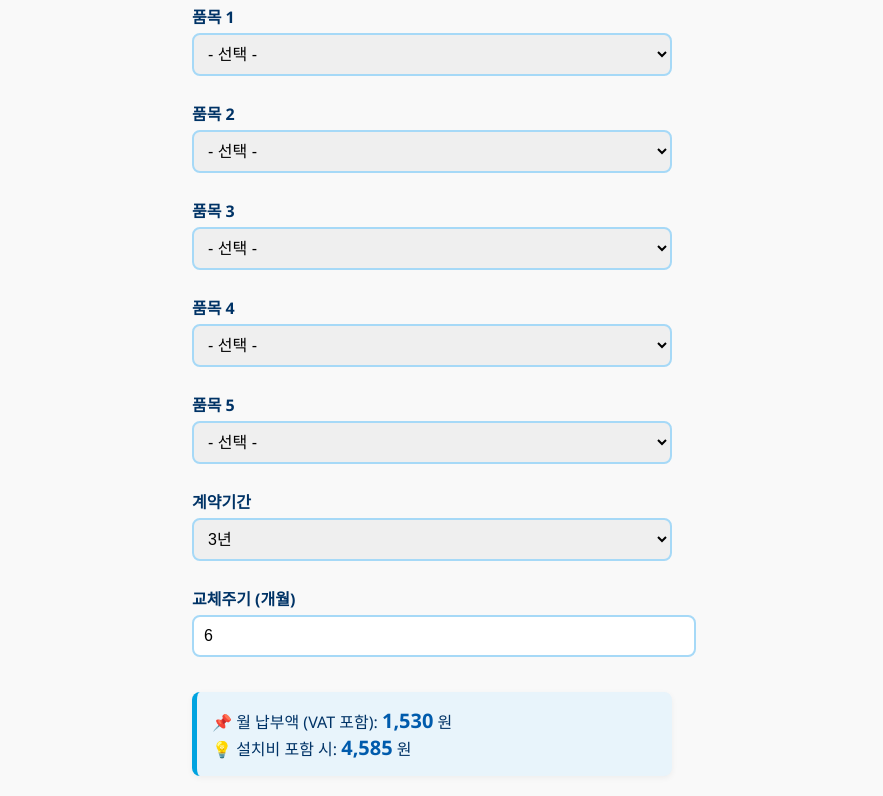
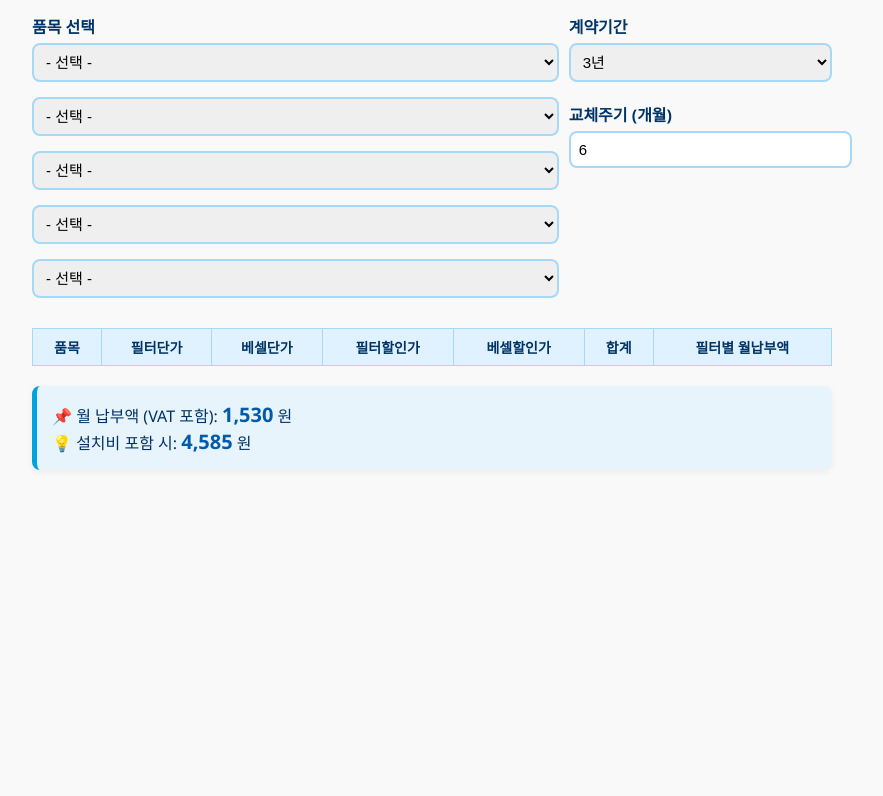
Before and after one commit to Younggae/brita-calc, a plain HTML site: page index.html in a window 1280 px wide. Shown: the part 76-872 px from the top of the page, without its empty margins (208-1091 px from the left). After the commit the page ends 800 px from the top, so only its background shows below. Drawn offline with Linux system fonts and the light colour scheme.

Commit message:
Update index.html

```diff
--- a/index.html
+++ b/index.html
@@ -10,7 +10,7 @@
       background: #f9f9f9;
       padding: 20px;
       color: #003366;
-      max-width: 480px;
+      max-width: 800px;
       margin: auto;
     }
     .header {
@@ -21,11 +21,21 @@
     }
     .header h2 {
       color: #005BAC;
-      font-size: 20px;
+      font-size: 24px;
       margin: 0;
     }
     .header img {
       height: 40px;
+    }
+    .form-row {
+      display: flex;
+      justify-content: space-between;
+      flex-wrap: wrap;
+      gap: 10px;
+    }
+    .form-group {
+      flex: 1;
+      min-width: 180px;
     }
     label {
       font-weight: 600;
@@ -34,12 +44,12 @@
     }
     input, select {
       width: 100%;
-      padding: 10px;
+      padding: 8px;
       margin-top: 5px;
-      margin-bottom: 15px;
+      margin-bottom: 10px;
       border: 2px solid #A6D9F7;
       border-radius: 8px;
-      font-size: 16px;
+      font-size: 15px;
     }
     .result {
       background: #E8F4FB;
@@ -54,6 +64,23 @@
       font-weight: bold;
       color: #005BAC;
     }
+    table {
+      width: 100%;
+      border-collapse: collapse;
+      margin-top: 20px;
+    }
+    table, th, td {
+      border: 1px solid #A6D9F7;
+    }
+    th, td {
+      padding: 8px;
+      text-align: center;
+      font-size: 14px;
+    }
+    th {
+      background-color: #E0F2FF;
+      font-weight: bold;
+    }
   </style>
 </head>
 <body>
@@ -62,41 +89,38 @@
     <img src="BRITA_Logo_3c_RGB.png" alt="BRITA Logo">
   </div>
 
-  <script>
-    const optionsHTML = `
-      <option value="">- 선택 -</option>
-      <option value="170000" data-vessel="0">C1000AC</option>
-      <option value="130000" data-vessel="0">C25</option>
-      <option value="180000" data-vessel="0">C50</option>
-      <option value="270000" data-vessel="0">C150</option>
-      <option value="400000" data-vessel="0">C300</option>
-      <option value="550000" data-vessel="0">C500</option>
-      <option value="390000" data-vessel="460000">450</option>
-      <option value="390000" data-vessel="0">450 CTG</option>
-      <option value="420000" data-vessel="780000">600</option>
-      <option value="420000" data-vessel="0">600 CTG</option>
-      <option value="550000" data-vessel="1050000">1200</option>
-      <option value="550000" data-vessel="0">1200 CTG</option>
-      <option value="80000" data-vessel="0">Head</option>
-      <option value="1200000" data-vessel="0">PURITY Quell ST 600 SET</option>
-      <option value="1600000" data-vessel="0">PURITY Quell ST 1200 SET</option>
-      <option value="420000" data-vessel="0">PURITY Quell ST 600 CTG</option>
-      <option value="550000" data-vessel="0">PURITY Quell ST 1200 CTG</option>
-      <option value="270000" data-vessel="0">PURITY Quell ST C150</option>
-      <option value="550000" data-vessel="0">PURITY Quell ST C500</option>`;
-  </script>
-
+  <div class="form-row">
+    <div class="form-group" style="flex: 2;">
+      <label>품목 선택</label>
       <div id="items-container"></div>
-
+    </div>
+    <div class="form-group">
       <label>계약기간</label>
       <select id="contract">
         <option value="12" data-discount="5">1년</option>
         <option value="24" data-discount="15">2년</option>
         <option value="36" data-discount="30" selected>3년</option>
       </select>
-
       <label>교체주기 (개월)</label>
       <input type="number" id="cycle" value="6">
+    </div>
+  </div>
+
+  <table>
+    <thead>
+      <tr>
+        <th>품목</th>
+        <th>필터단가</th>
+        <th>베셀단가</th>
+        <th>필터할인가</th>
+        <th>베셀할인가</th>
+        <th>합계</th>
+        <th>필터별 월납부액</th>
+      </tr>
+    </thead>
+    <tbody id="summary-table">
+    </tbody>
+  </table>
 
   <div class="result">
     📌 월 납부액 (VAT 포함): <span id="monthly"></span> 원<br>
@@ -104,50 +128,81 @@
   </div>
 
   <script>
+    const productList = [
+      { name: "C1000AC", price: 170000, vessel: 0 },
+      { name: "C25", price: 130000, vessel: 0 },
+      { name: "C50", price: 180000, vessel: 0 },
+      { name: "C150", price: 270000, vessel: 0 },
+      { name: "C300", price: 400000, vessel: 0 },
+      { name: "C500", price: 550000, vessel: 0 },
+      { name: "450", price: 390000, vessel: 460000 },
+      { name: "450 CTG", price: 390000, vessel: 0 },
+      { name: "600", price: 420000, vessel: 780000 },
+      { name: "600 CTG", price: 420000, vessel: 0 },
+      { name: "1200", price: 550000, vessel: 1050000 },
+      { name: "1200 CTG", price: 550000, vessel: 0 },
+      { name: "Head", price: 80000, vessel: 0 },
+    ];
+
     const contract = document.getElementById('contract');
     const cycle = document.getElementById('cycle');
     const monthly = document.getElementById('monthly');
     const withInstall = document.getElementById('withInstall');
     const itemsContainer = document.getElementById('items-container');
+    const summaryTable = document.getElementById('summary-table');
 
-    for (let i = 1; i <= 5; i++) {
-      const label = document.createElement('label');
-      label.textContent = `품목 ${i}`;
+    const selects = [];
+    for (let i = 0; i < 5; i++) {
       const select = document.createElement('select');
       select.className = 'item';
-      select.innerHTML = optionsHTML;
-      itemsContainer.appendChild(label);
+      select.innerHTML = '<option value="">- 선택 -</option>' +
+        productList.map(p => `<option value="${p.name}">${p.name}</option>`).join('');
       itemsContainer.appendChild(select);
+      selects.push(select);
     }
 
     function calc() {
-      const selects = document.querySelectorAll('.item');
       const months = parseInt(contract.value);
       const discount = parseFloat(contract.selectedOptions[0].dataset.discount);
       const cycleVal = parseInt(cycle.value);
-
       const discountRate = 1 - discount / 100;
 
-      let totalFilterDisc = 0;
-      let totalVesselDisc = 0;
+      summaryTable.innerHTML = "";
+      let totalFilterMonthly = 0;
+      let totalVesselMonthly = 0;
 
       selects.forEach(select => {
-        const option = select.selectedOptions[0];
-        if (option && option.value !== "") {
-          const filter = parseInt(option.value);
-          const vessel = parseInt(option.dataset.vessel);
-          const filterDisc = Math.floor(filter * discountRate);
-          const vesselDisc = Math.floor(vessel * discountRate);
+        const itemName = select.value;
+        if (!itemName) return;
 
-          totalFilterDisc += filterDisc / cycleVal;
-          totalVesselDisc += vesselDisc / months;
-        }
+        const item = productList.find(p => p.name === itemName);
+        const filterPrice = item.price;
+        const vesselPrice = item.vessel;
+        const filterDiscount = Math.floor(filterPrice * discountRate);
+        const vesselDiscount = Math.floor(vesselPrice * discountRate);
+        const sum = filterDiscount + vesselDiscount;
+        const monthlyFee = Math.ceil(sum / cycleVal);
+
+        totalFilterMonthly += filterDiscount / cycleVal;
+        totalVesselMonthly += vesselDiscount / months;
+
+        const row = document.createElement('tr');
+        row.innerHTML = `
+          <td>${itemName}</td>
+          <td>${filterPrice.toLocaleString()}</td>
+          <td>${vesselPrice.toLocaleString()}</td>
+          <td>${filterDiscount.toLocaleString()}</td>
+          <td>${vesselDiscount.toLocaleString()}</td>
+          <td>${sum.toLocaleString()}</td>
+          <td>${monthlyFee.toLocaleString()}</td>
+        `;
+        summaryTable.appendChild(row);
       });
 
       const serviceFee = 1390;
       const installFee = 100000 / months;
 
-      const base = totalFilterDisc + totalVesselDisc + serviceFee;
+      const base = totalFilterMonthly + totalVesselMonthly + serviceFee;
       const vat = Math.ceil(base * 1.1);
       const totalWithInstall = Math.ceil((base + installFee) * 1.1);
 
@@ -155,12 +210,7 @@
       withInstall.innerText = totalWithInstall.toLocaleString();
     }
 
-    document.addEventListener('change', e => {
-      if (e.target.classList.contains('item') || e.target === contract || e.target === cycle) {
-        calc();
-      }
-    });
-
+    document.addEventListener('change', calc);
     window.onload = calc;
   </script>
 </body>
```
Lines whose indentation alone changed are shown as unchanged.
